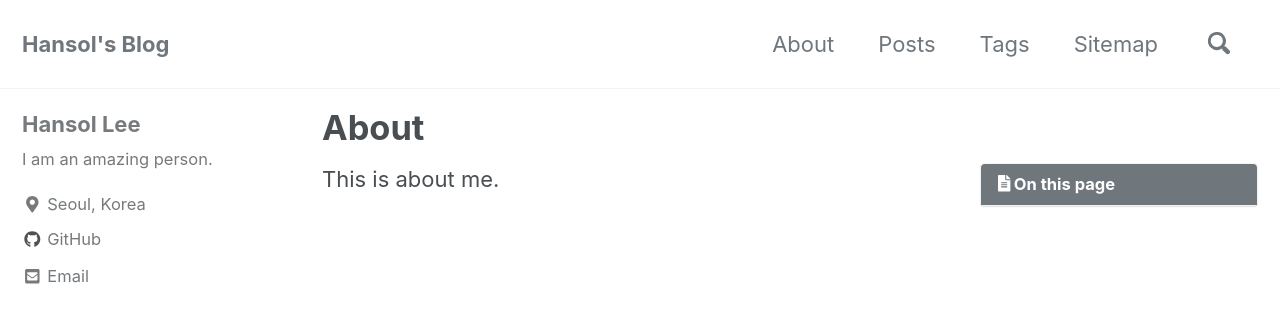
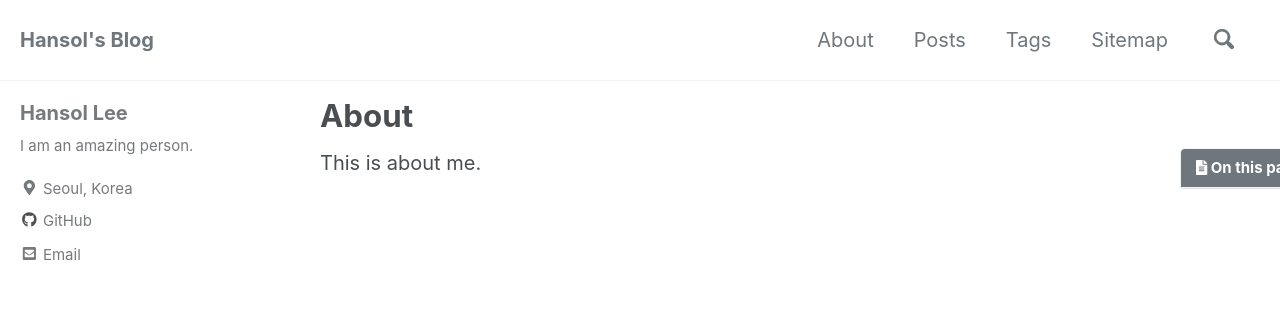
Before and after one commit to giantsol/giantsol.github.io, a Jekyll site: the page built from _pages/about.md, in a window 1280 px wide and 900 px high. Shown: the top 323 px of the window. Built offline with Jekyll 4.4.1, drawn with Linux system fonts in a browser that asks for light colours; cached includes are drawn as plain includes; nearby versions of some CDN libraries.

Commit message:
페이지 폰트 크기 및 페이지 width 변경

```diff
--- a/_sass/minimal-mistakes/_page.scss
+++ b/_sass/minimal-mistakes/_page.scss
@@ -23,12 +23,12 @@
   @include breakpoint($large) {
     float: right;
     width: calc(100% - #{$right-sidebar-width-narrow});
-    padding-right: $right-sidebar-width-narrow;
+    padding-right: 100px;
   }
 
   @include breakpoint($x-large) {
     width: calc(100% - #{$right-sidebar-width});
-    padding-right: $right-sidebar-width;
+    padding-right: 100px;
   }
 
   .page__inner-wrap {
--- a/_sass/minimal-mistakes/_reset.scss
+++ b/_sass/minimal-mistakes/_reset.scss
@@ -18,9 +18,9 @@ html {
     font-size: 20px;
   }
 
-  @include breakpoint($x-large) {
-    font-size: 22px;
-  }
+//  @include breakpoint($x-large) {
+//    font-size: 22px;
+//  }
 
   -webkit-text-size-adjust: 100%;
   -ms-text-size-adjust: 100%;
```
